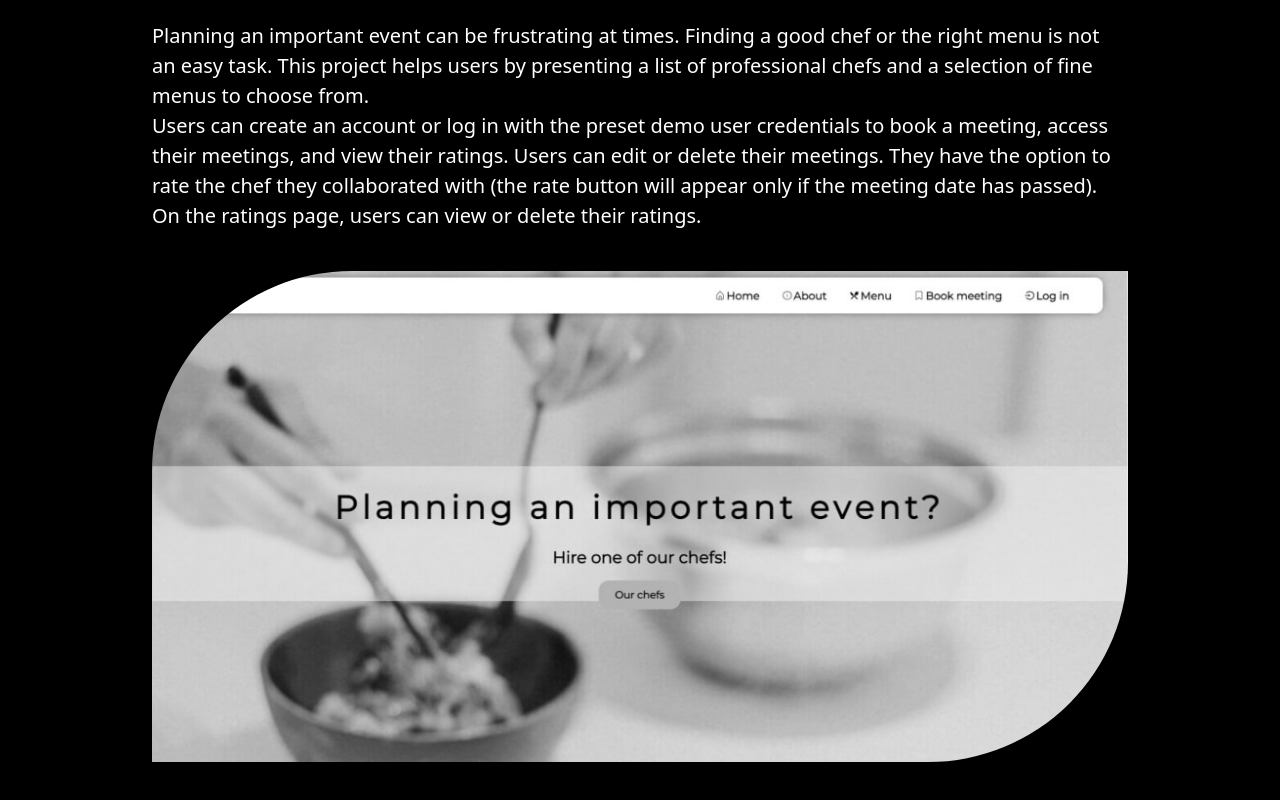
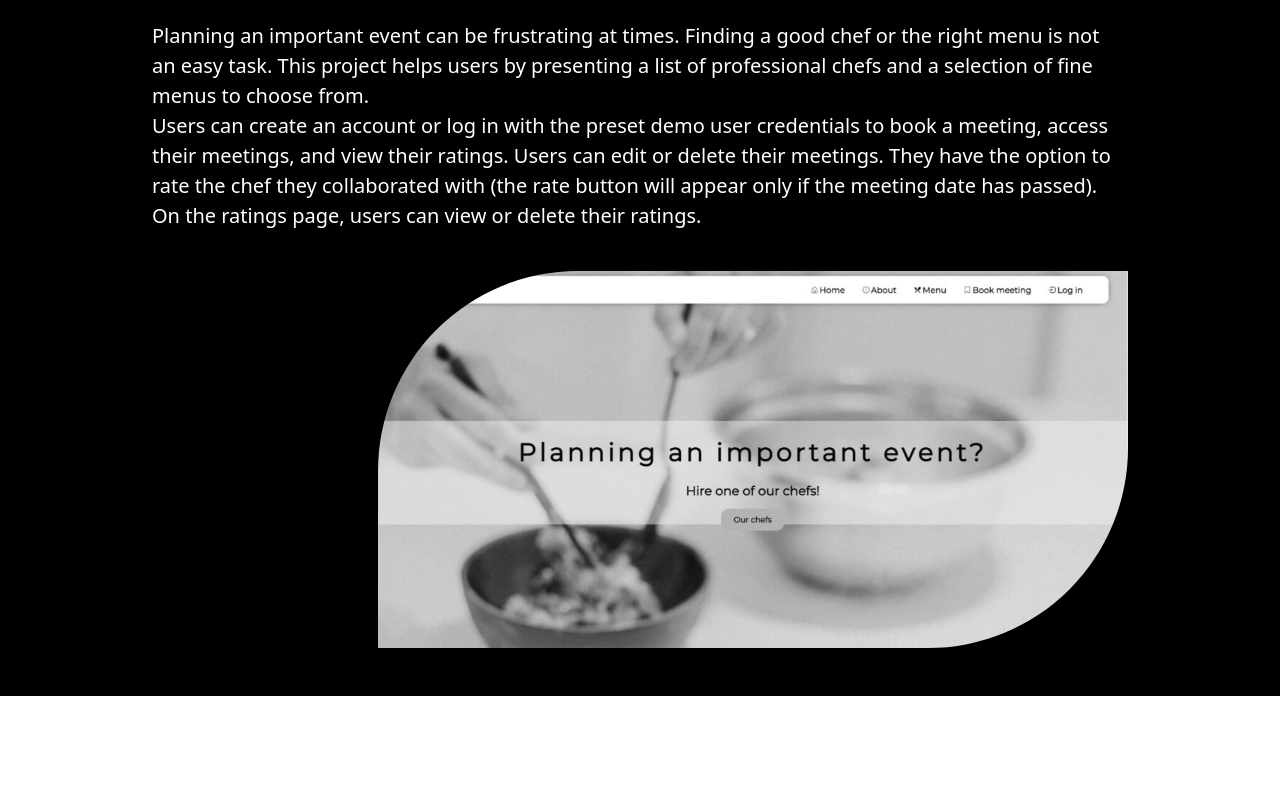
Before and after one commit to AdriandGrigore/PortofolioWebsite, a React (Create React App) app: page / in a window 1280 px wide. Shown: the part 1851-2651 px from the top of the page. After the commit the page ends 2547 px from the top, so only its background shows below. Built offline with nearby package versions, Linux system fonts and the light colour scheme.

Commit message:
project img size changed

```diff
--- a/src/components/Projects.js
+++ b/src/components/Projects.js
@@ -74,8 +74,9 @@ function Projects() {
                             style={{
                                 filter: "grayscale(1)",
                                 borderRadius: "200px 0px 200px 0px",
+                                width: "750px"
                             }}
-                            className='mx-auto'
+                            className='d-block ms-auto'
                         />
                     </Col>
                 </Row>
```
